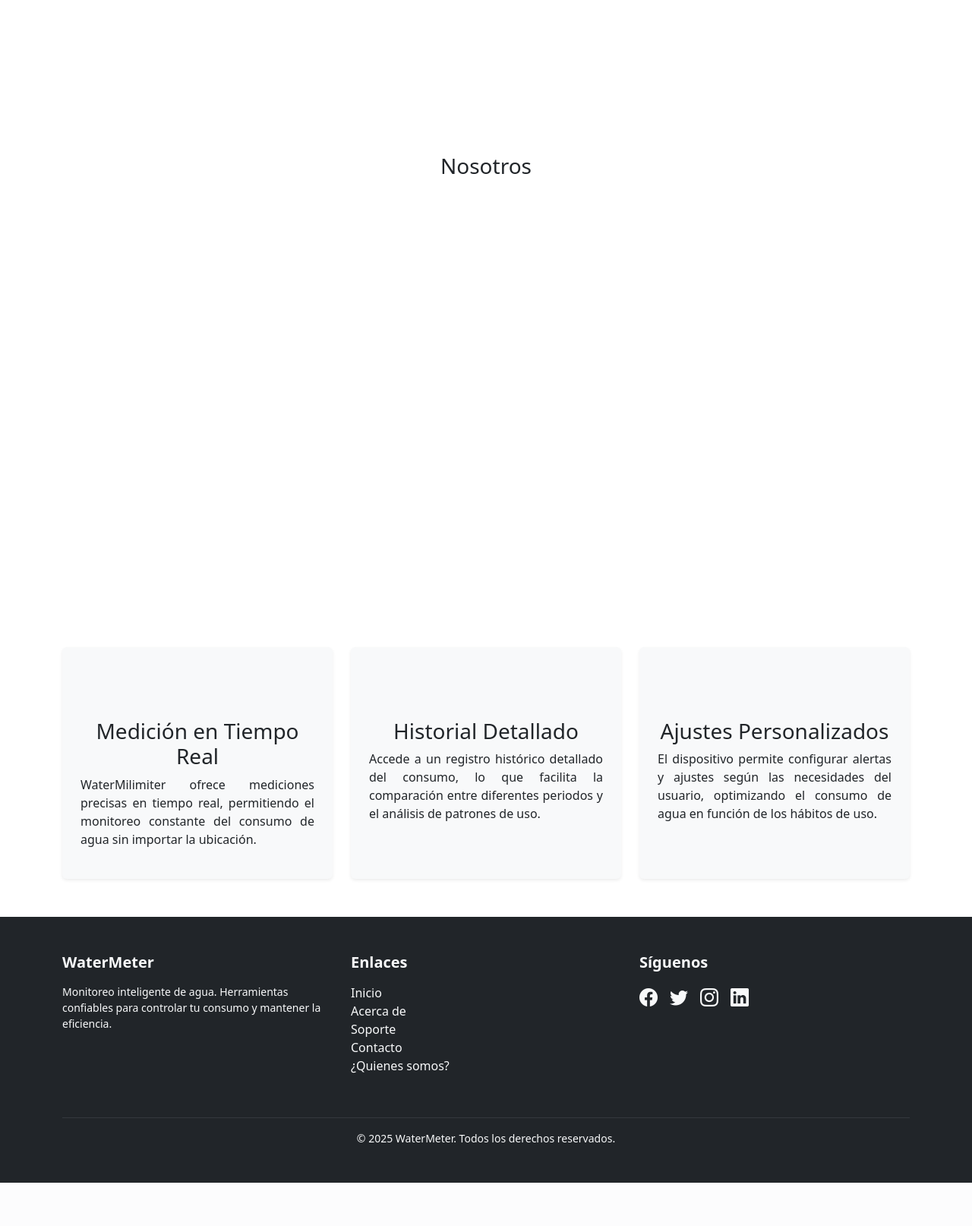
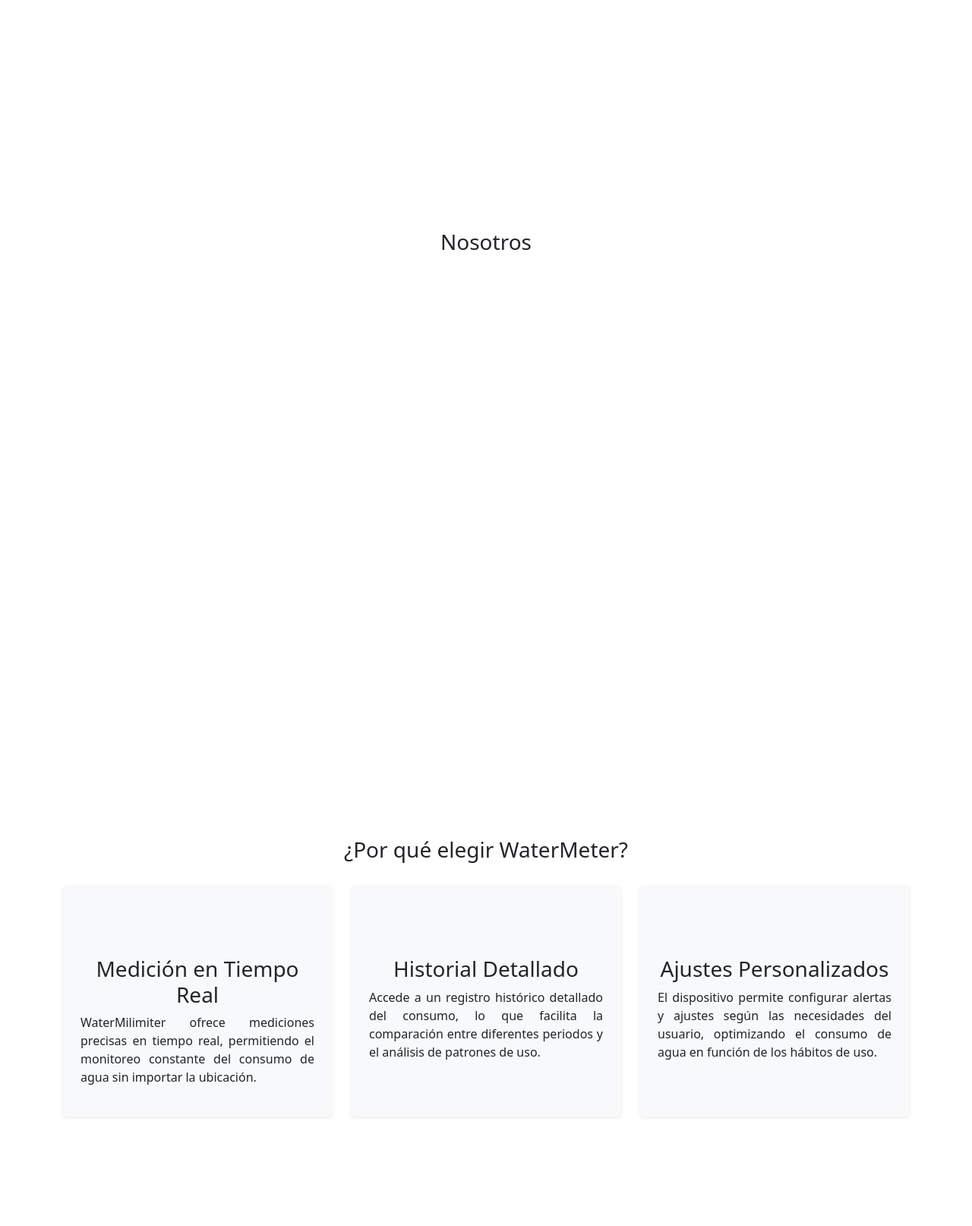
Before and after one commit to Arielquezada123/Los-Pinguinos, a Django app: page / in a window 1280 px wide. Shown: the part 1360-2974 px from the top of the page at 76% size. Before the commit the page ends 2917 px from the top, so only its background shows below. Run offline with Django 5.2, Linux system fonts and the light colour scheme; some libraries are stand-ins or nearby versions.

Commit message:
Margenes

```diff
--- a/static/estilocss/index.css
+++ b/static/estilocss/index.css
@@ -66,6 +66,25 @@
   0%, 100% { transform: translateY(0); }
   50%      { transform: translateY(-10px); } /* ajusta según amplitud deseada */
 }
+
+@keyframes moveWaves {
+  0%   { transform: translateX(0); }
+  100% { transform: translateX(-1440px); }
+}
+
+.wave1 use { animation: moveWaves 12s linear infinite -2s; }
+.wave2 use { animation: moveWaves 18s linear infinite -2s; }
+.wave3 use { animation: moveWaves 24s linear infinite -2s; }
+
+
+
+
+
+
+
+
+
+
 
 .icon-boxes .icon-box {
   display: flex;
--- a/templates/base/base.html
+++ b/templates/base/base.html
@@ -80,8 +80,8 @@
           <li class="nav-item">
             <a class="nav-link text-info me-md-2" href="{% url 'index' %}">Inicio</a>
           </li>
-          <li class="nav-item"><a class="nav-link" href="#">Acerca de</a></li>
-          <li class="nav-item"><a class="nav-link" href="#">Contacto</a></li>
+          <li class="nav-item"><a class="nav-link" href="#acerca">Acerca de</a></li>
+          <li class="nav-item"><a class="nav-link" href="#"></a></li>
 
         </ul>
 
@@ -112,10 +112,8 @@
           <h5 class="fw-bold mb-3">Enlaces</h5>
           <ul class="list-unstyled">
             <li><a href="{% url 'index' %}" class="text-light text-decoration-none">Inicio</a></li>
-            <li><a href="#" class="text-light text-decoration-none">Acerca de</a></li>
-            <li><a href="#" class="text-light text-decoration-none">Soporte</a></li>
+            <li><a href="#acerca" class="text-light text-decoration-none">Acerca de</a></li>
             <li><a href="#" class="text-light text-decoration-none">Contacto</a></li>
-            <li><a href="#" class="text-light text-decoration-none">¿Quienes somos?</a></li>
           </ul>
         </div>
 
--- a/templates/index.html
+++ b/templates/index.html
@@ -9,6 +9,10 @@
   <title>Document</title>
   <script src="https://cdnjs.cloudflare.com/ajax/libs/gsap/3.12.5/gsap.min.js"></script>
   <script src="https://cdnjs.cloudflare.com/ajax/libs/gsap/3.12.5/ScrollTrigger.min.js"></script>
+  <script src="https://cdn.tailwindcss.com"></script>
+  <script src="https://unpkg.com/alpinejs@3.x.x/dist/cdn.min.js" defer></script>
+  <script src="https://unpkg.com/htmx.org@1.9.3" defer></script>
+  <script src="https://cdn.jsdelivr.net/npm/chart.js"></script>
 </head>
 <body>
 
@@ -34,8 +38,9 @@
 
     <!-- Olas superpuestas -->
     <g class="wave wave1">
-      <use xlink:href="#wave-path" href="#wave-path" x="0" y="0" fill="rgba(255,255,255,0.7)"></use>
-      <use xlink:href="#wave-path" href="#wave-path" x="1440" y="0" fill="rgba(255,255,255,0.7)"></use>
+      <use xlink:href="#wave-path" x="0" y="0" fill="rgba(255,255,255,0.7)"></use>
+      <use xlink:href="#wave-path" x="1440" y="0" fill="rgba(255,255,255,0.7)"></use>
+      <use xlink:href="#wave-path" x="2880" y="0" fill="rgba(255,255,255,0.7)"></use>
     </g>
 
     <g class="wave wave2">
@@ -72,7 +77,7 @@
 </div>
 
 <!-- Sección About -->
-<section id="about" style="margin-bottom: 50px;" class="about section about-bg">
+<section id="acerca" style="margin-bottom: 50px;" class="about section about-bg">
 <div class="container description-section" style="margin-bottom: 50px;">
   <div class="row align-items-xl-center gy-5">
 
@@ -90,7 +95,7 @@
     </div>
 
     <!-- Columna derecha -->
-    <div class="col-xl-7">
+    <div class="col-xl-7" style="margin-bottom: 100px;">
       <div class="row gy-4 icon-boxes">
 
         <div class="col-md-6 icon-box-right">
@@ -138,7 +143,7 @@
 
   </div>
 </div>
-<div class="container aos-init aos-animate" data-aos="fade-up" data-aos-delay="100">
+<div  class="container aos-init aos-animate" data-aos="fade-up" data-aos-delay="100">
   <div class="row gy-4">
     <div class="col-lg-12 d-flex flex-column justify-content-center">
       <h3 style="text-align: center; margin-bottom: 20px;">Nosotros</h3>
@@ -147,15 +152,15 @@
 </div>
 
 <!-- Imagen + descripción -->
-<div class="container description-section" style="margin-bottom: 50px;">
+<div style="margin-bottom: 200px;" class="container description-section" style="margin-bottom: 50px;">
   <div class="row gy-4 align-items-center features-item">
 
     <!-- Imagen -->
     <div class="col-md-5 order-1 order-md-2 d-flex align-items-center">
       <div class="animated-bg">
-        <img src="https://www.elteclado.com.ar/fotos/2023/03/22_porque-celebra-dia-mundial-agua.jpg"
-             class="img-fluid section-img">
-        <div class="gradient-overlay"></div>
+        <img style="border-radius: 25px;" src="https://www.elteclado.com.ar/fotos/2023/03/22_porque-celebra-dia-mundial-agua.jpg"
+             class="img-fluid section-img" alt="Imagen Acerca de Nosotros">
+        <div class="gradient-overlay "></div>
       </div>
     </div>
 
@@ -189,7 +194,8 @@
 </div>
 
 <div class="container">
-  <div class="row gy-3">
+  <h3 style="text-align: center; margin-bottom: 20px; margin-bottom: 30px;">¿Por qué elegir WaterMeter?</h3>
+  <div style="margin-bottom: 200px;"class="row gy-3">
 
     <!-- Columna 1 -->
     <div class="col-md-6 col-lg-4">
--- a/watermilimiter/urls.py
+++ b/watermilimiter/urls.py
@@ -20,4 +20,5 @@ from django.views.generic.base import TemplateView
 urlpatterns = [
     path('admin/', admin.site.urls),
     path('',TemplateView.as_view(template_name="index.html"),name='index'),
+
 ]
```
Also changed, not shown: templates/DemoDashboard.html (added, +18 -0 lines).
